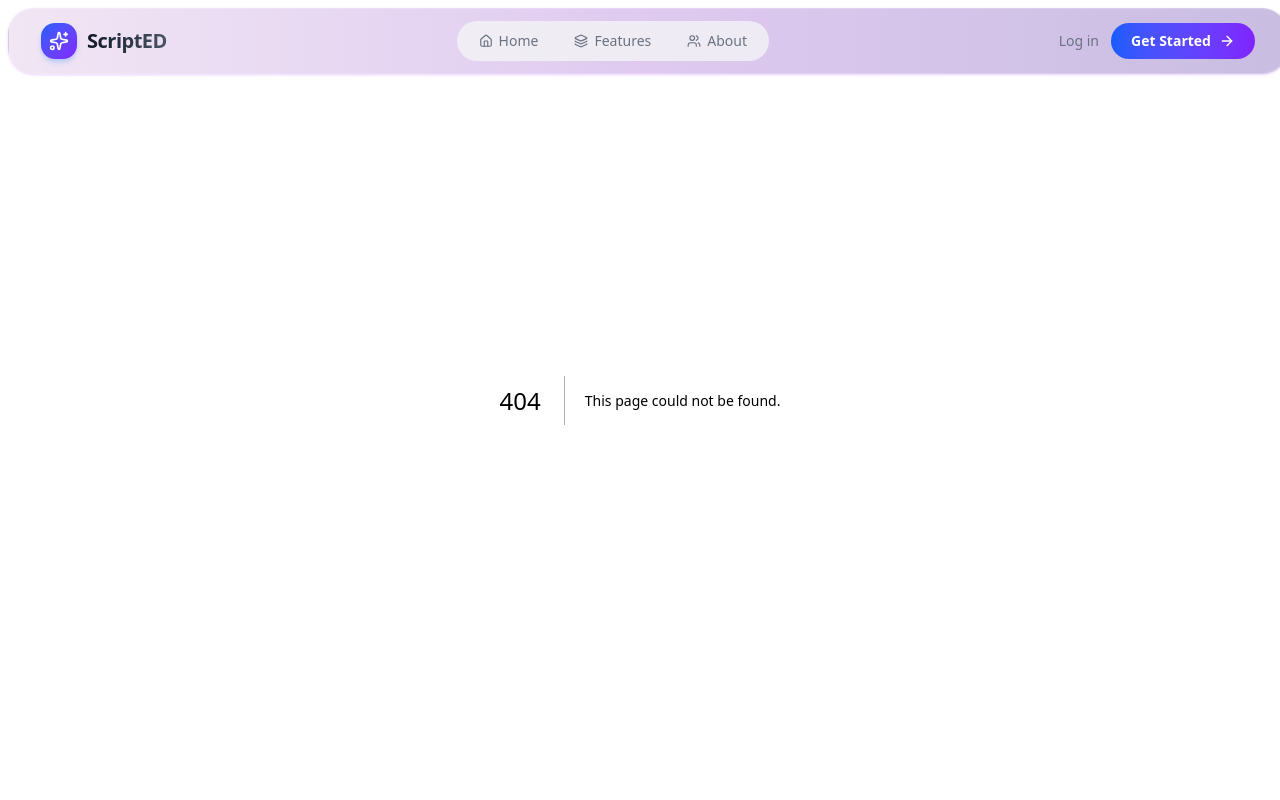
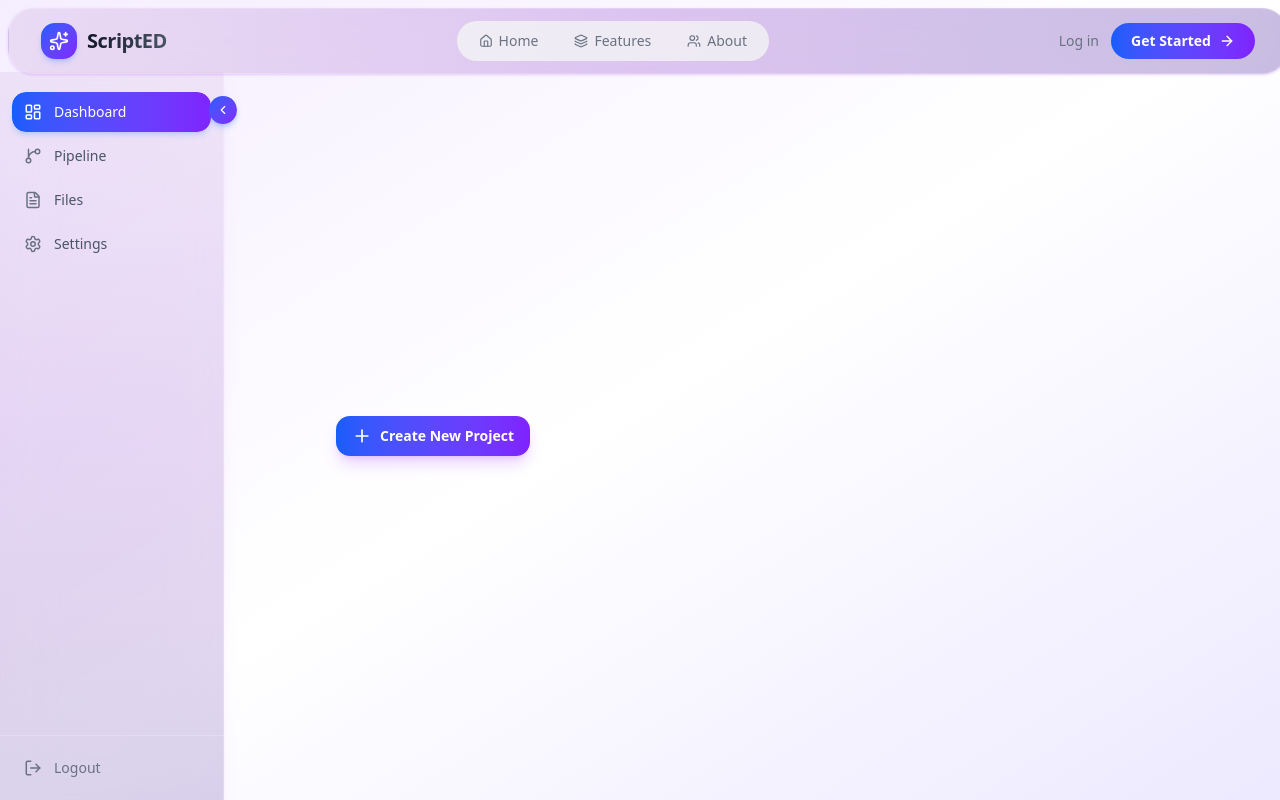
Before and after one commit to flexykrn/npxcreate_devhacks, a Next.js app in the folder scripted/: page /dashboard in a window 1280 px wide. Before the commit this address had no page. Built offline with nearby package versions, Linux system fonts and the light colour scheme.

Commit message:
intiakize dashboard

```diff
--- /dev/null
+++ b/scripted/app/dashboard/page.tsx
@@ -0,0 +1,56 @@
+"use client";
+
+import { useState } from "react";
+import { useRouter } from "next/navigation";
+import Sidebar from "@/components/sidebar";
+import {
+  GitBranch,
+  FileText,
+  Settings,
+  TrendingUp,
+  Plus,
+} from "lucide-react";
+
+const actionButtons = [
+  {
+    label: "Create New Project",
+    icon: Plus,
+    color: "from-blue-600 to-violet-600",
+    hoverColor: "hover:from-blue-700 hover:to-violet-700",
+    href: "/main"
+  }
+];
+
+export default function DashboardPage() {
+  const router = useRouter();
+  const [collapsed, setCollapsed] = useState(false);
+
+  return (
+    <div className="flex h-screen bg-linear-to-br from-[#f5eeff] via-white to-[#ede9ff] overflow-hidden">
+      <div className="pt-[72px] z-30 shrink-0">
+        <Sidebar collapsed={collapsed} setCollapsed={setCollapsed} />
+      </div>
+
+      <main className="flex-1 pt-[72px] overflow-y-auto flex items-center justify-center">
+        <div className="w-full max-w-4xl px-6 md:px-8">
+          <div className="flex justify-start">
+            {actionButtons.map((action) => (
+              <button
+                key={action.label}
+                onClick={() => router.push(action.href)}
+                className={`group inline-flex items-center gap-2 rounded-xl bg-linear-to-r ${action.color} ${action.hoverColor}
+                  px-4 py-2.5 shadow-lg shadow-purple-500/25 hover:shadow-xl hover:shadow-purple-500/35
+                  hover:-translate-y-0.5 transition-all duration-200 ease-out`}
+              >
+                <action.icon className="w-5 h-5 text-white" strokeWidth={2} />
+                <span className="text-sm font-semibold text-white">
+                  {action.label}
+                </span>
+              </button>
+            ))}
+          </div>
+        </div>
+      </main>
+    </div>
+  );
+}
--- a/scripted/components/login-form.tsx
+++ b/scripted/components/login-form.tsx
@@ -1,3 +1,7 @@
+"use client"
+
+import { useState } from "react"
+import { useRouter } from "next/navigation"
 import { cn } from "@/lib/utils"
 import { Button } from "@/components/ui/button"
 import {
@@ -19,25 +23,46 @@ export function LoginForm({
   className,
   ...props
 }: React.ComponentProps<"div">) {
+  const router = useRouter()
+  const [email, setEmail] = useState("")
+  const [password, setPassword] = useState("")
+  const [error, setError] = useState("")
+
+  function handleSubmit(e: React.FormEvent) {
+    e.preventDefault()
+    setError("")
+
+    if (email !== "user" || password !== "1234") {
+      setError("Invalid username or password.")
+      return
+    }
+
+    localStorage.setItem("isLoggedIn", "true")
+    localStorage.setItem("currentUser", email)
+    router.push("/dashboard")
+  }
+
   return (
     <div className={cn("flex flex-col gap-6", className)} {...props}>
       <Card>
         <CardHeader>
           <CardTitle>Login to your account</CardTitle>
           <CardDescription>
-            Enter your email below to login to your account
+            Enter your username below to login to your account
           </CardDescription>
         </CardHeader>
         <CardContent>
-          <form>
+          <form onSubmit={handleSubmit}>
             <FieldGroup>
               <Field>
-                <FieldLabel htmlFor="email">Email</FieldLabel>
+                <FieldLabel htmlFor="email">Username</FieldLabel>
                 <Input
                   id="email"
-                  type="email"
-                  placeholder="m@example.com"
+                  type="text"
+                  placeholder="user"
                   required
+                  value={email}
+                  onChange={(e) => setEmail(e.target.value)}
                 />
               </Field>
               <Field>
@@ -50,15 +75,24 @@ export function LoginForm({
                     Forgot your password?
                   </a>
                 </div>
-                <Input id="password" type="password" required />
+                <Input
+                  id="password"
+                  type="password"
+                  required
+                  value={password}
+                  onChange={(e) => setPassword(e.target.value)}
+                />
               </Field>
+              {error && (
+                <p className="text-sm text-red-500 text-center">{error}</p>
+              )}
               <Field>
                 <Button type="submit">Login</Button>
-                <Button variant="outline" type="button">
-                  Login with Google
-                </Button>
                 <FieldDescription className="text-center">
-                  Don&apos;t have an account? <a href="#">Sign up</a>
+                  Don&apos;t have an account?{" "}
+                  <a href="/signup" className="underline">
+                    Sign up
+                  </a>
                 </FieldDescription>
               </Field>
             </FieldGroup>
--- /dev/null
+++ b/scripted/components/sidebar.tsx
@@ -0,0 +1,115 @@
+"use client";
+
+import Link from "next/link";
+import { usePathname, useRouter } from "next/navigation";
+import {
+  LayoutDashboard,
+  GitBranch,
+  FileText,
+  Settings,
+  LogOut,
+  ChevronLeft,
+  ChevronRight,
+} from "lucide-react";
+
+const sidebarLinks = [
+  { name: "Dashboard", href: "/dashboard", icon: LayoutDashboard },
+  { name: "Pipeline", href: "/pipeline", icon: GitBranch },
+  { name: "Files", href: "/drag", icon: FileText },
+  { name: "Settings", href: "/settings", icon: Settings },
+];
+
+interface SidebarProps {
+  collapsed: boolean;
+  setCollapsed: (v: boolean) => void;
+}
+
+export default function Sidebar({ collapsed, setCollapsed }: SidebarProps) {
+  const pathname = usePathname();
+  const router = useRouter();
+
+  function handleLogout() {
+    localStorage.removeItem("isLoggedIn");
+    localStorage.removeItem("currentUser");
+    router.push("/login");
+  }
+
+  return (
+    <aside
+      className={`relative shrink-0 flex flex-col h-full
+        bg-linear-to-b from-[#cfaad8]/20 via-[#934acb]/20 to-[#48229a]/20
+        backdrop-blur-xl border-r border-white/20 shadow-lg shadow-purple-500/10
+        transition-all duration-300 ease-in-out
+        ${collapsed ? "w-17" : "w-56"}`}
+    >
+      {/* Toggle button */}
+      <button
+        onClick={() => setCollapsed(!collapsed)}
+        className="absolute -right-3.5 top-6 z-50 w-7 h-7 rounded-full
+          bg-linear-to-br from-blue-600 to-violet-600
+          flex items-center justify-center shadow-md shadow-blue-500/30
+          hover:scale-110 transition-transform duration-200 text-white"
+        aria-label="Toggle sidebar"
+      >
+        {collapsed ? (
+          <ChevronRight className="w-3.5 h-3.5" />
+        ) : (
+          <ChevronLeft className="w-3.5 h-3.5" />
+        )}
+      </button>
+
+      {/* Nav links */}
+      <nav className="flex flex-col gap-1 p-3 flex-1 mt-2">
+        {sidebarLinks.map((link) => {
+          const isActive = pathname === link.href;
+          return (
+            <Link
+              key={link.name}
+              href={link.href}
+              title={collapsed ? link.name : undefined}
+              className={`group relative flex items-center gap-3 px-3 py-2.5 rounded-xl
+                text-sm font-medium transition-all duration-200 overflow-hidden
+                ${isActive
+                  ? "text-white shadow-md shadow-blue-500/20"
+                  : "text-gray-600 hover:text-gray-900 hover:bg-white/40"
+                }`}
+            >
+              {isActive && (
+                <span className="absolute inset-0 rounded-xl bg-linear-to-r from-blue-600 to-violet-600" />
+              )}
+              <link.icon
+                className={`relative z-10 shrink-0 w-4.5 h-4.5 transition-transform duration-200
+                  ${isActive ? "text-white" : "text-gray-500 group-hover:text-violet-600"}`}
+              />
+              <span
+                className={`relative z-10 whitespace-nowrap transition-all duration-300
+                  ${collapsed ? "opacity-0 w-0 overflow-hidden" : "opacity-100 w-auto"}`}
+              >
+                {link.name}
+              </span>
+            </Link>
+          );
+        })}
+      </nav>
+
+      {/* Logout */}
+      <div className="p-3 border-t border-white/20">
+        <button
+          onClick={handleLogout}
+          title={collapsed ? "Logout" : undefined}
+          className="w-full flex items-center gap-3 px-3 py-2.5 rounded-xl
+            text-sm font-medium text-gray-500 hover:text-red-600 hover:bg-red-50/60
+            transition-all duration-200"
+        >
+          <LogOut className="shrink-0 w-4.5 h-4.5" />
+          <span
+            className={`whitespace-nowrap transition-all duration-300
+              ${collapsed ? "opacity-0 w-0 overflow-hidden" : "opacity-100 w-auto"}`}
+          >
+            Logout
+          </span>
+        </button>
+      </div>
+    </aside>
+  );
+}
--- a/scripted/components/signup-form.tsx
+++ b/scripted/components/signup-form.tsx
@@ -1,3 +1,7 @@
+"use client"
+
+import { useState } from "react"
+import { useRouter } from "next/navigation"
 import { Button } from "@/components/ui/button"
 import {
   Card,
@@ -15,6 +19,43 @@ import {
 import { Input } from "@/components/ui/input"
 
 export function SignupForm({ ...props }: React.ComponentProps<typeof Card>) {
+  const router = useRouter()
+  const [name, setName] = useState("")
+  const [email, setEmail] = useState("")
+  const [password, setPassword] = useState("")
+  const [confirm, setConfirm] = useState("")
+  const [error, setError] = useState("")
+
+  function handleSubmit(e: React.FormEvent) {
+    e.preventDefault()
+    setError("")
+
+    if (password.length < 8) {
+      setError("Password must be at least 8 characters long.")
+      return
+    }
+    if (password !== confirm) {
+      setError("Passwords do not match.")
+      return
+    }
+
+    const usersRaw = localStorage.getItem("users")
+    const users: { name: string; email: string; password: string }[] = usersRaw
+      ? JSON.parse(usersRaw)
+      : []
+
+    if (users.find((u) => u.email === email)) {
+      setError("An account with this email already exists.")
+      return
+    }
+
+    users.push({ name, email, password })
+    localStorage.setItem("users", JSON.stringify(users))
+    localStorage.setItem("isLoggedIn", "true")
+    localStorage.setItem("currentUser", email)
+    router.push("/dashboard")
+  }
+
   return (
     <Card {...props}>
       <CardHeader>
@@ -24,11 +65,18 @@ export function SignupForm({ ...props }: React.ComponentProps<typeof Card>) {
         </CardDescription>
       </CardHeader>
       <CardContent>
-        <form>
+        <form onSubmit={handleSubmit}>
           <FieldGroup>
             <Field>
               <FieldLabel htmlFor="name">Full Name</FieldLabel>
-              <Input id="name" type="text" placeholder="John Doe" required />
+              <Input
+                id="name"
+                type="text"
+                placeholder="John Doe"
+                required
+                value={name}
+                onChange={(e) => setName(e.target.value)}
+              />
             </Field>
             <Field>
               <FieldLabel htmlFor="email">Email</FieldLabel>
@@ -37,6 +85,8 @@ export function SignupForm({ ...props }: React.ComponentProps<typeof Card>) {
                 type="email"
                 placeholder="m@example.com"
                 required
+                value={email}
+                onChange={(e) => setEmail(e.target.value)}
               />
               <FieldDescription>
                 We&apos;ll use this to contact you. We will not share your email
@@ -45,7 +95,13 @@ export function SignupForm({ ...props }: React.ComponentProps<typeof Card>) {
             </Field>
             <Field>
               <FieldLabel htmlFor="password">Password</FieldLabel>
-              <Input id="password" type="password" required />
+              <Input
+                id="password"
+                type="password"
+                required
+                value={password}
+                onChange={(e) => setPassword(e.target.value)}
+              />
               <FieldDescription>
                 Must be at least 8 characters long.
               </FieldDescription>
@@ -54,17 +110,26 @@ export function SignupForm({ ...props }: React.ComponentProps<typeof Card>) {
               <FieldLabel htmlFor="confirm-password">
                 Confirm Password
               </FieldLabel>
-              <Input id="confirm-password" type="password" required />
+              <Input
+                id="confirm-password"
+                type="password"
+                required
+                value={confirm}
+                onChange={(e) => setConfirm(e.target.value)}
+              />
               <FieldDescription>Please confirm your password.</FieldDescription>
             </Field>
+            {error && (
+              <p className="text-sm text-red-500 text-center">{error}</p>
+            )}
             <FieldGroup>
               <Field>
                 <Button type="submit">Create Account</Button>
-                <Button variant="outline" type="button">
-                  Sign up with Google
-                </Button>
                 <FieldDescription className="px-6 text-center">
-                  Already have an account? <a href="#">Sign in</a>
+                  Already have an account?{" "}
+                  <a href="/login" className="underline">
+                    Sign in
+                  </a>
                 </FieldDescription>
               </Field>
             </FieldGroup>
```
